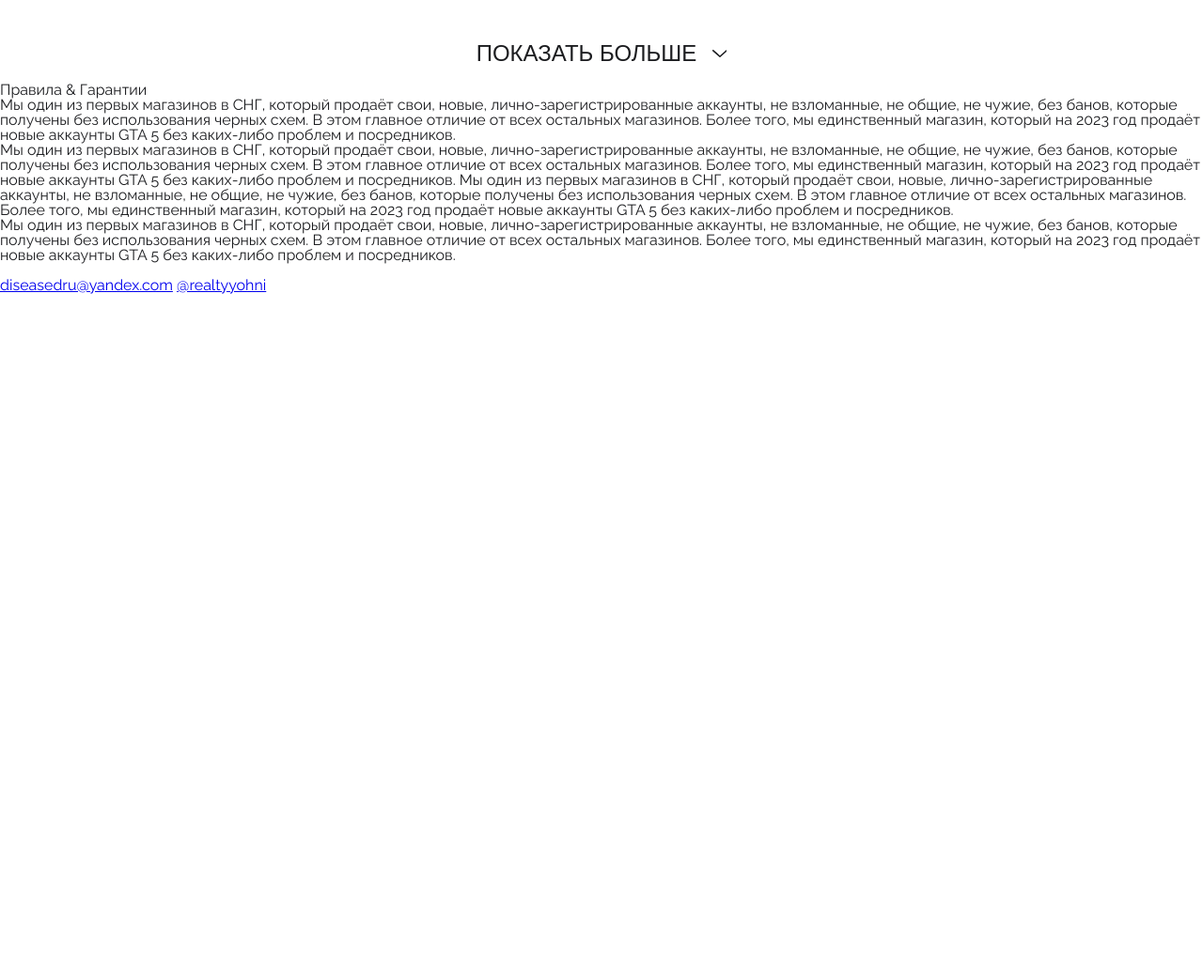
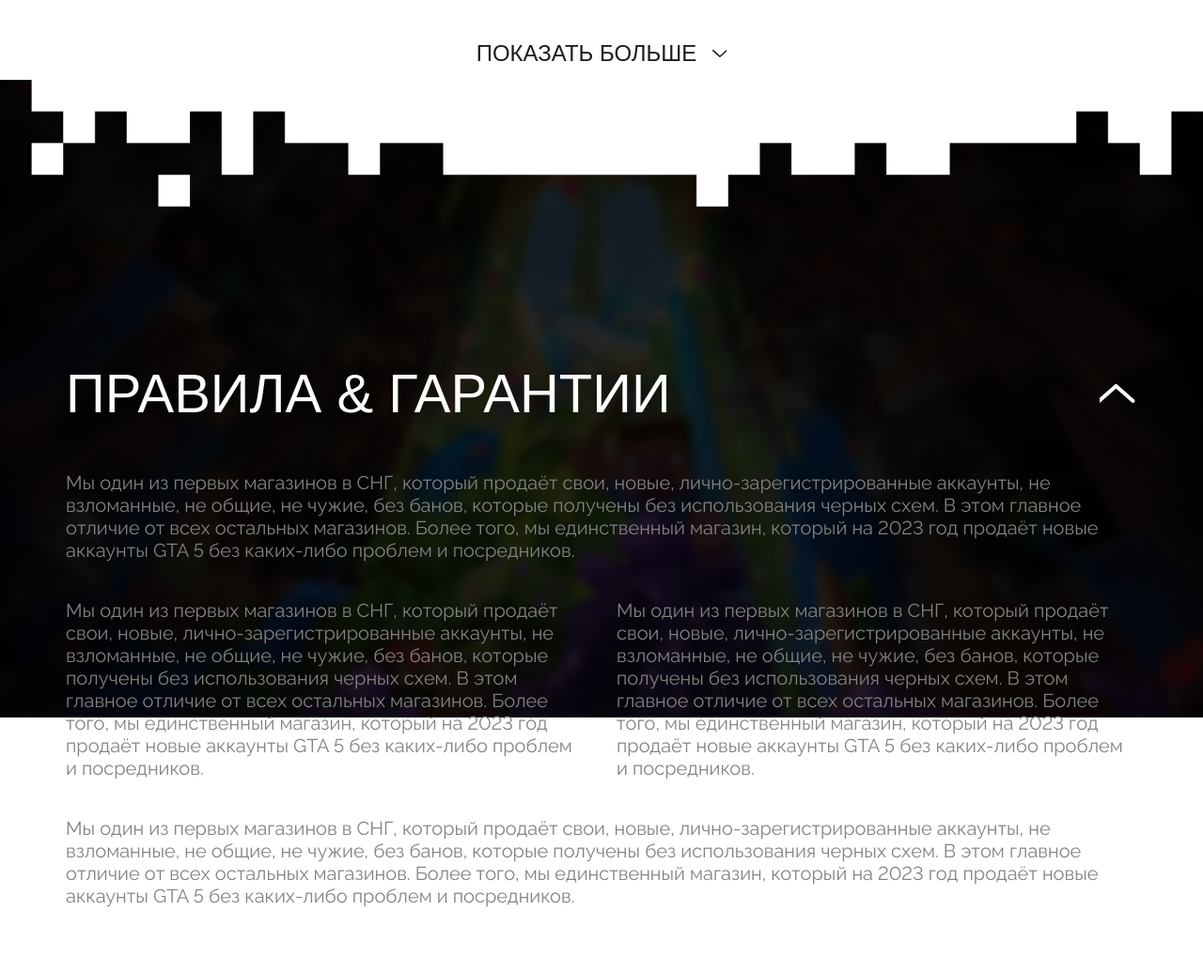
Before and after one commit to N1TAXE/client-mineweb, a plain HTML site: page index.html in a window 1280 px wide. Shown: the part 2159-3194 px from the top of the page at 94% size. Before the commit the page ends 2472 px from the top, so only its background shows below. Drawn offline with Linux system fonts and the light colour scheme; a web font is replaced by a local one.

Commit message:
Main page - Footer block

```diff
--- a/assets/scss/components/_footer.scss
+++ b/assets/scss/components/_footer.scss
@@ -0,0 +1,86 @@
+footer {
+  background-image: url(/assets/images/footer__bg.png);
+  background-repeat: no-repeat;
+  background-size: contain;
+  height: 1008px;
+
+  .footer {
+    &__wrapper {
+      display: flex;
+      flex-direction: column;
+      gap: 40px;
+      padding-top: 290px;
+      color: #fff;
+
+      span {
+        color: $c-gray;
+        line-height: 24px;
+        font-size: 20px;
+        font-feature-settings: 'pnum' on, 'lnum' on;
+      }
+
+      .row {
+        display: flex;
+        gap: 32px;
+      }
+    }
+
+    &__bottom {
+      display: flex;
+      justify-content: space-between;
+      align-items: center;
+      color: white;
+    }
+
+    &__copy {
+      width: 100%;
+    }
+
+    &__logotype {
+      a {
+        width: 100%;
+        display: flex;
+        align-items: center;
+        justify-content: center;
+        text-decoration: none;
+      }
+    }
+
+    &__contacts {
+      width: 100%;
+      display: flex;
+      align-items: center;
+      gap: 16px;
+      justify-content: flex-end;
+      a {
+        text-decoration: none;
+        font-size: 20px;
+        line-height: 24px;
+        color: white;
+        transition: color ease .3s;
+
+        &:hover {
+          color: $c-green;
+        }
+      }
+    }
+
+
+    &__header {
+      font-family: 'DrukWide', sans-serif;
+      font-size: 58px;
+      line-height: 150%;
+      text-transform: uppercase;
+      display: flex;
+      align-items: center;
+      justify-content: space-between;
+
+      .icn {
+        fill: white;
+        width: 40px;
+        height: 40px;
+        transform: rotate(180deg);
+      }
+    }
+  }
+}
--- a/index.html
+++ b/index.html
@@ -335,9 +335,11 @@
     <section class="footer">
         <footer>
             <div class="page-content">
+                <div class="container-fluid">
+                    <div class="footer__wrapper">
                         <div class="footer__header">
                             Правила & Гарантии
-                    <svg class="icn"><use xlink:href="/assets/img/icons.svg#arrow-line"></use></svg>
+                            <svg class="icn"><use xlink:href="/assets/images/icons.svg#drop-line"></use></svg>
                         </div>
                         <span>Мы один из первых магазинов в СНГ, который продаёт свои, новые, лично-зарегистрированные аккаунты, не взломанные, не общие, не чужие, без банов, которые получены без использования черных схем. В этом главное отличие от всех остальных магазинов. Более того, мы единственный магазин, который на 2023 год продаёт новые аккаунты GTA 5  без каких-либо проблем и посредников.</span>
                         <div class="row">
@@ -347,14 +349,27 @@
                         <span>Мы один из первых магазинов в СНГ, который продаёт свои, новые, лично-зарегистрированные аккаунты, не взломанные, не общие, не чужие, без банов, которые получены без использования черных схем. В этом главное отличие от всех остальных магазинов. Более того, мы единственный магазин, который на 2023 год продаёт новые аккаунты GTA 5  без каких-либо проблем и посредников.</span>
                         <div class="footer__bottom">
                             <div class="footer__copy">
-                        <img src="" alt="">
+                                <img src="/assets/images/design_copy.png" alt="">
                             </div>
                             <div class="footer__logotype">
-
+                                <a href="/">
+                                    <svg width="38" height="26" viewBox="0 0 38 26" fill="none" xmlns="http://www.w3.org/2000/svg">
+                                        <path d="M21.9582 7.2673V12.1122H18.3245V0H21.9582V2.42243H23.1694V4.84487H24.3806V0H28.0143V12.1122H24.3806V9.68973H23.1694V7.2673H21.9582Z" fill="white"/>
+                                        <path d="M13.4083 12.1122V0H17.042V12.1122H13.4083Z" fill="white"/>
+                                        <path d="M3.63365 7.26755V12.1124H0V0.000244141H3.63365V2.42268H4.84487V4.84511H7.2673V2.42268H8.47852V0.000244141H12.1122V12.1124H8.47852V7.26755H7.2673V9.68998H4.84487V7.26755H3.63365Z" fill="white"/>
+                                        <path d="M32.9404 20.6756V23.0981H37.7853V25.5205H29.3068V13.4083H37.7853V15.8308H32.9404V18.2532H36.5741V20.6756H32.9404Z" fill="white"/>
+                                        <path d="M19.5378 25.5205V13.4083H23.1453V23.1134H27.9978V25.5205H19.5378Z" fill="white"/>
+                                        <path d="M9.76892 25.5205V13.4083H18.2474V25.5205H14.6138V20.6756H13.4026V25.5205H9.76892ZM14.6138 18.2532V15.8308H13.4026V18.2532H14.6138Z" fill="white"/>
+                                        <path d="M0 20.6756V13.4083H8.47852V15.8308H3.63365V18.2532H8.47852V25.5205H0V23.0981H4.84487V20.6756H0Z" fill="white"/>
+                                        <path d="M32.9404 7.2673V9.68973H37.7853V12.1122H29.3068V0H37.7853V2.42243H32.9404V4.84487H36.5741V7.2673H32.9404Z" fill="white"/>
+                                    </svg>
+                                </a>
                             </div>
                             <div class="footer__contacts">
-                        <a href="#">diseasedru@yandex.com</a>
-                        <a href="#">@realtyyohni</a>
+                                <a href="mailto: diseasedru@yandex.com">diseasedru@yandex.com</a>
+                                <a target="_blank" href="https://t.me/realtyyohni">@realtyyohni</a>
+                            </div>
+                        </div>
                     </div>
                 </div>
             </div>
```
Also changed, not shown: assets/css/style.css, assets/images/design_copy.png (added), 1 other file. Lines whose indentation alone changed are shown as unchanged.
